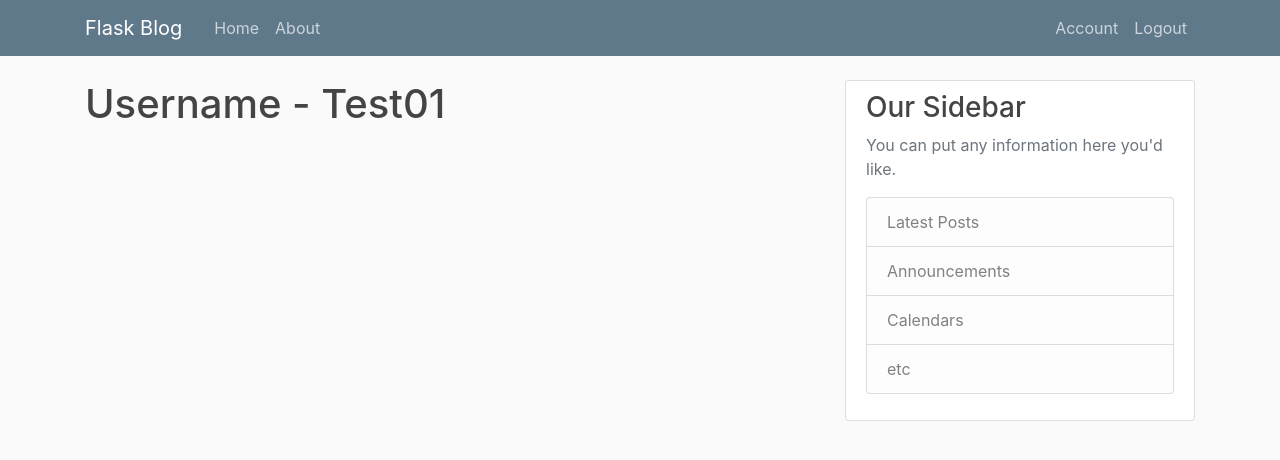
After one commit to bxrddy/flask-blog, a Flask app: page /account in a window 1280 px wide. The commit adds this page. Shown: the top 460 px of the page. Run offline with Flask 2, Linux system fonts and the light colour scheme; a user stored in the database is signed in; some libraries are stand-ins or nearby versions.

Commit message:
User Authentication completed

```diff
--- a/flaskblog/routes.py
+++ b/flaskblog/routes.py
@@ -1,7 +1,8 @@
-from flask import render_template, url_for, flash, redirect
-from flaskblog import app
+from flask import render_template, url_for, flash, redirect, request
+from flaskblog import app, db, bcrypt
 from flaskblog.forms import RegistrationForm, LoginForm
 from flaskblog.models import User, Post
+from flask_login import login_user, current_user, logout_user, login_required
 
 posts = [
     {
@@ -39,11 +40,21 @@
 @app.route("/register", methods = ['GET', 'POST'])
 def register():
 
+    # If user is already logged in then redirect the user to the homepage
+    if current_user.is_authenticated:
+        return redirect(url_for('home'))
+
     form = RegistrationForm()
 
     if form.validate_on_submit():
-        flash(f"Account created for {form.username.data}!", "success")   # Used the Bootstrap 'success' class as a category for flash
-        return redirect(url_for('home'))
+
+        # decode('utf-8') is used to convert the hashed password from byte to string
+        hashed_password = bcrypt.generate_password_hash(form.password.data).decode('utf-8')
+        user = User(username = form.username.data, email = form.email.data, password = hashed_password)
+        db.session.add(user)
+        db.session.commit()
+        flash("Your account has been created. You can now login!", "success")   # Used the Bootstrap 'success' class as a category for flash
+        return redirect(url_for('login'))
 
     return render_template('register.html', title = 'Register', form = form)
 
@@ -51,13 +62,37 @@
 @app.route("/login", methods = ['GET', 'POST'])
 def login():
 
+    # If user is already logged in then redirect the user to the homepage
+    if current_user.is_authenticated:
+        return redirect(url_for('home'))
+
     form = LoginForm()
 
     if form.validate_on_submit():
-        if form.email.data == 'abc@gmail.com' and form.password.data == '123':
-            flash(f"You are now logged in!", "success")   # Used the Bootstrap 'success' class as a category for flash
-            return redirect(url_for('home'))
+
+        user = User.query.filter_by(email = form.email.data).first()
+        if user and bcrypt.check_password_hash(user.password, form.password.data):
+            login_user(user, remember = form.remember.data)
+
+            # Stores the information of the URL user tried to access before authentication
+            next_page = request.args.get('next')
+
+            # Redirects the user to the desired URL after authentication
+            return redirect(next_page) if next_page else redirect(url_for('home'))
         else:
-            flash(f"Login failed. Please check your credentials!", "danger")
+            flash("Login failed. Please check your credentials!", "danger")
 
     return render_template('login.html', title = 'Login', form = form)
+
+
+@app.route("/logout")
+def logout():
+    logout_user()
+    flash("You are now logged out!", "warning")
+    return redirect(url_for('home'))
+
+
+@app.route("/account")
+@login_required
+def account():
+    return render_template('account.html', title = 'Account')
--- /dev/null
+++ b/flaskblog/templates/account.html
@@ -0,0 +1,4 @@
+{% extends "layout.html" %}
+{% block content %}
+    <h1>Username - {{ current_user.username }}</h1>
+{% endblock content %}
--- a/flaskblog/templates/layout.html
+++ b/flaskblog/templates/layout.html
@@ -31,8 +31,15 @@
             </div>
             <!-- Navbar Right Side -->
             <div class="navbar-nav">
-              <a class="nav-item nav-link" href="{{ url_for('login') }}">Login</a>
-              <a class="nav-item nav-link" href="{{ url_for('register') }}">Register</a>
+
+              {% if current_user.is_authenticated %}
+                <a class="nav-item nav-link" href="{{ url_for('account') }}">Account</a>
+                <a class="nav-item nav-link" href="{{ url_for('logout') }}">Logout</a>
+              {% else %}
+                <a class="nav-item nav-link" href="{{ url_for('login') }}">Login</a>
+                <a class="nav-item nav-link" href="{{ url_for('register') }}">Register</a>
+              {% endif %}
+
             </div>
           </div>
         </div>
```
Also changed, not shown: flaskblog/__init__.py (+10 -0 lines), flaskblog/forms.py (+12 -1 lines), flaskblog/models.py (+10 -2 lines), flaskblog/site.db (added).
